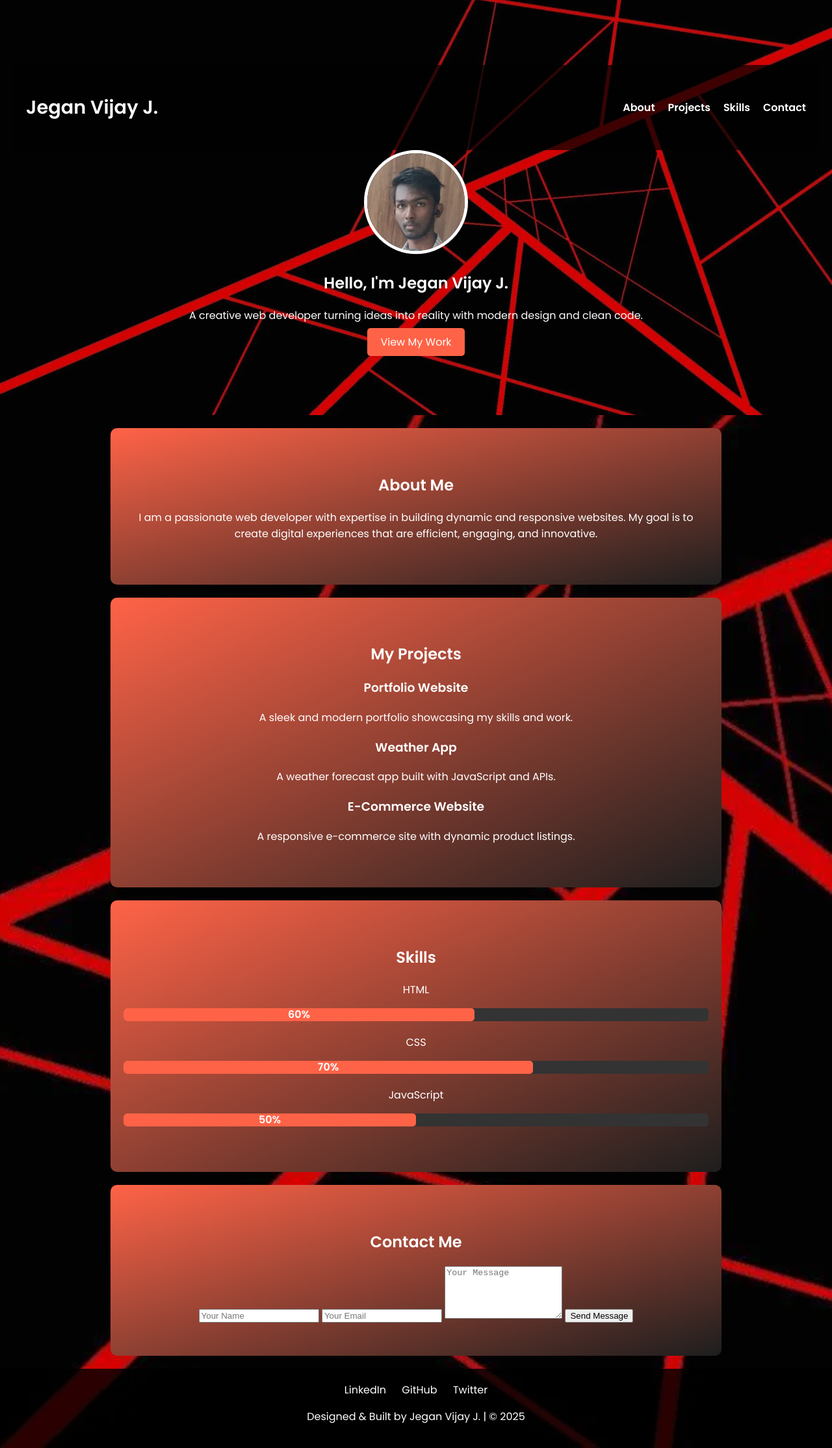
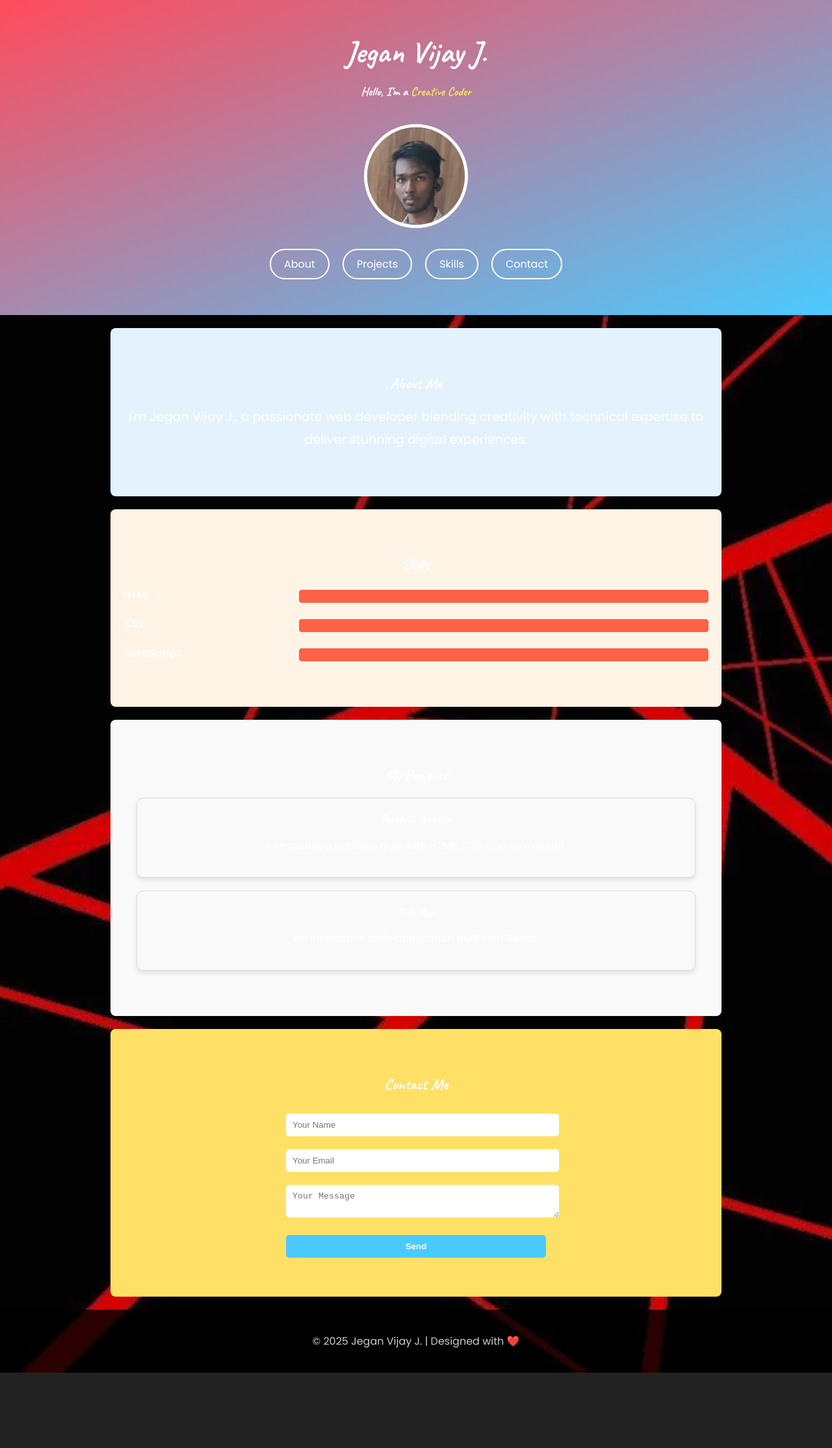
Before and after one commit to jjeganvijay/portfolio-1, a website built with Vite: page index.html in a window 1280 px wide. Shown: the whole page at 65% size. After the commit the page ends 2113 px from the top, so only its background shows below. Built offline with nearby package versions, Linux system fonts and the light colour scheme.

Commit message:
Updated portfolio

```diff
--- a/index.html
+++ b/index.html
@@ -3,99 +3,240 @@
 <head>
   <meta charset="UTF-8">
   <meta name="viewport" content="width=device-width, initial-scale=1.0">
-    <meta name="description" content="A professional portfolio for Jegan Vijay J. showcasing projects, skills, and contact information.">
+  <meta name="description" content="Jegan Vijay J.'s creative web portfolio with modern design and interactive features.">
   <title>Jegan Vijay J. | Portfolio</title>
   <link href="https://fonts.googleapis.com/css2?family=Caveat:wght@400;700&family=Poppins:wght@300;400;600&display=swap" rel="stylesheet">
   <link rel="stylesheet" href="styles.css">
+  <style>
+    /* Global Styles */
+    body {
+      margin: 0;
+      font-family: 'Poppins', sans-serif;
+      background-color: #f9f9f9;
+      color: #333;
+    }
+    h1, h2, h3 {
+      font-family: 'Caveat', cursive;
+    }
+    header {
+      text-align: center;
+      background: linear-gradient(to bottom right, #ff4b5c, #4bcaff);
+      color: white;
+      padding: 50px 20px;
+      position: relative;
+    }
+    header h1 {
+      font-size: 3rem;
+      margin: 0;
+    }
+    #dynamic-text {
+      color: #ffe066;
+      font-weight: bold;
+    }
+    header nav ul {
+      list-style: none;
+      padding: 0;
+      display: flex;
+      justify-content: center;
+      gap: 20px;
+    }
+    header nav a {
+      text-decoration: none;
+      padding: 10px 20px;
+      border: 2px solid white;
+      border-radius: 25px;
+      color: white;
+      transition: background 0.3s ease;
+    }
+    header nav a:hover {
+      background: white;
+      color: #4bcaff;
+    }
+    .profile-img {
+      width: 150px;
+      height: 150px;
+      border-radius: 50%;
+      border: 4px solid white;
+      margin: 20px auto;
+    }
+
+    /* About Section */
+    #about {
+      text-align: center;
+      padding: 50px 20px;
+      background: #e3f2fd;
+    }
+    #about p {
+      font-size: 1.2rem;
+      line-height: 1.8;
+    }
+
+    /* Skills Section */
+    #skills {
+      padding: 50px 20px;
+      background: #fff4e6;
+    }
+    .skill {
+      display: flex;
+      justify-content: space-between;
+      margin-bottom: 20px;
+      align-items: center;
+    }
+    .skill-name {
+      font-weight: bold;
+    }
+    .skill-bar {
+      width: 70%;
+      background: #ddd;
+      border-radius: 25px;
+      overflow: hidden;
+      margin-left: 20px;
+    }
+    .skill-bar span {
+      display: block;
+      height: 20px;
+      background: linear-gradient(to right, #ff4b5c, #4bcaff);
+      animation: grow 2s ease-in-out;
+    }
+
+    /* Projects Section */
+    #projects {
+      text-align: center;
+      padding: 50px 20px;
+      background: #f9f9f9;
+    }
+    .project-card {
+      border: 1px solid #ddd;
+      padding: 20px;
+      margin: 20px;
+      border-radius: 10px;
+      box-shadow: 0 4px 6px rgba(0, 0, 0, 0.1);
+    }
+    .project-card h3 {
+      margin: 0 0 10px;
+    }
+
+    /* Contact Section */
+    #contact {
+      padding: 50px 20px;
+      background: #ffe066;
+      text-align: center;
+    }
+    #contact form {
+      display: inline-block;
+      max-width: 400px;
+      width: 100%;
+    }
+    #contact form input,
+    #contact form textarea,
+    #contact form button {
+      width: 100%;
+      padding: 10px;
+      margin: 10px 0;
+      border: none;
+      border-radius: 5px;
+    }
+    #contact form button {
+      background: #4bcaff;
+      color: white;
+      font-weight: bold;
+      cursor: pointer;
+    }
+
+    /* Footer */
+    footer {
+      text-align: center;
+      padding: 20px;
+      background: #333;
+      color: #ccc;
+    }
+
+    /* Dynamic Progress Bar Animation */
+    @keyframes grow {
+      from { width: 0; }
+      to { width: var(--skill-level); }
+    }
+
+    /* Dark Mode */
+    .dark-mode {
+      background-color: #333;
+      color: #f9f9f9;
+    }
+  </style>
 </head>
 <body>
-    <header class="hero-section">
-        <nav class="navbar">
-            <h1 class="logo">Jegan Vijay J.</h1>
-            <ul class="nav-links">
+  <header>
+    <h1>Jegan Vijay J.</h1>
+    <h3>Hello, I'm a <span id="dynamic-text">Web Developer</span></h3>
+    <img src="vijay.jpg" alt="Profile Image" class="profile-img">
+    <nav>
+      <ul>
         <li><a href="#about">About</a></li>
         <li><a href="#projects">Projects</a></li>
         <li><a href="#skills">Skills</a></li>
         <li><a href="#contact">Contact</a></li>
       </ul>
     </nav>
-        <div class="hero-content">
-            <div class="profile-container">
-                <img src="vijay.jpg" alt="Jegan Vijay J." class="profile-img">
-            </div>
-            <h2>Hello, I'm Jegan Vijay J.</h2>
-            <p>A creative web developer turning ideas into reality with modern design and clean code.</p>
-            <a href="#projects" class="cta">View My Work</a>
-        </div>
   </header>
 
-    <section id="about" class="section-with-background">
+  <section id="about">
     <h2>About Me</h2>
     <p>
-            I am a passionate web developer with expertise in building dynamic and responsive websites.
-            My goal is to create digital experiences that are efficient, engaging, and innovative.
+      I'm Jegan Vijay J., a passionate web developer blending creativity with technical expertise to deliver stunning digital experiences.
     </p>
   </section>
 
-    <section id="projects" class="section-with-background">
-        <h2>My Projects</h2>
-        <div class="projects-container">
-            <div class="project">
-                <h3>Portfolio Website</h3>
-                <p>A sleek and modern portfolio showcasing my skills and work.</p>
+  <section id="skills">
+    <h2>Skills</h2>
+    <div class="skill">
+      <span class="skill-name">HTML</span>
+      <div class="skill-bar"><span style="--skill-level: 90%;"></span></div>
     </div>
-            <div class="project">
-                <h3>Weather App</h3>
-                <p>A weather forecast app built with JavaScript and APIs.</p>
+    <div class="skill">
+      <span class="skill-name">CSS</span>
+      <div class="skill-bar"><span style="--skill-level: 85%;"></span></div>
     </div>
-            <div class="project">
-                <h3>E-Commerce Website</h3>
-                <p>A responsive e-commerce site with dynamic product listings.</p>
-            </div>
+    <div class="skill">
+      <span class="skill-name">JavaScript</span>
+      <div class="skill-bar"><span style="--skill-level: 75%;"></span></div>
     </div>
   </section>
 
-    <section id="skills" class="section-with-background">
-        <h2>Skills</h2>
-        <div class="skills-container">
-            <div class="skill">
-                <p>HTML</p>
-                <div class="skill-bar">
-                    <span class="html-bar" style="width: 60%;">60%</span>
+  <section id="projects">
+    <h2>My Projects</h2>
+    <div class="project-card">
+      <h3>Portfolio Website</h3>
+      <p>A responsive portfolio built with HTML, CSS, and JavaScript.</p>
     </div>
-            </div>
-            <div class="skill">
-                <p>CSS</p>
-                <div class="skill-bar">
-                    <span class="css-bar" style="width: 70%;">70%</span>
-                </div>
-            </div>
-            <div class="skill">
-                <p>JavaScript</p>
-                <div class="skill-bar">
-                    <span class="js-bar" style="width: 50%;">50%</span>
-                </div>
-            </div>
+    <div class="project-card">
+      <h3>Todo App</h3>
+      <p>An interactive todo application built with React.</p>
     </div>
   </section>
 
-    <section id="contact" class="section-with-background">
+  <section id="contact">
     <h2>Contact Me</h2>
-        <form action="#" method="post">
+    <form action="https://script.google.com/macros/s/AKfycbwwog88-1eCLh2vNSz7c2VleV3SyiuQXvBR-8T6dm_C3qHNbwe7EYprPSNAjmBQIe78/exec" method="post">
       <input type="text" name="name" placeholder="Your Name" required>
       <input type="email" name="email" placeholder="Your Email" required>
-            <textarea name="message" placeholder="Your Message" rows="5" required></textarea>
-            <button type="submit">Send Message</button>
+      <textarea name="message" placeholder="Your Message" required></textarea>
+      <button type="submit">Send</button>
     </form>
   </section>
 
   <footer>
-        <div class="social-links">
-            <a href="#">LinkedIn</a>
-            <a href="#">GitHub</a>
-            <a href="#">Twitter</a>
-        </div>
-        <p>Designed & Built by Jegan Vijay J. | © 2025</p>
+    <p>© 2025 Jegan Vijay J. | Designed with ❤️</p>
   </footer>
+
+  <script>
+    const texts = ["Web Developer", "Creative Coder", "Problem Solver"];
+    let i = 0;
+    const dynamicText = document.getElementById("dynamic-text");
+    setInterval(() => {
+      dynamicText.textContent = texts[i];
+      i = (i + 1) % texts.length;
+    }, 2000);
+  </script>
 </body>
 </html>
+</html>
```
Also changed, not shown: contact.html (deleted, +0 -38 lines), projects.html (deleted, +0 -241 lines). Lines whose indentation alone changed are shown as unchanged.
